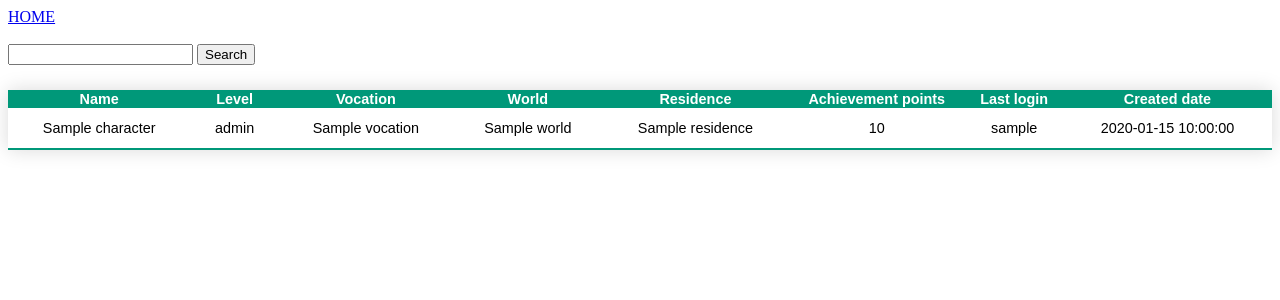
After one commit to Dharel41/tibiacompendium, a Flask app: template templates/character.html in a window 1280 px wide. The commit adds this page. Shown: the top 300 px of the page. Run offline with Flask 3, Linux system fonts and the light colour scheme; the template is opened without the code that fills it: most values are stand-ins (such as "Sample title", 1, 10 or a date in 2020).

Commit message:
character api
get character info from tibia API

```diff
--- a/__init__.py
+++ b/__init__.py
@@ -1,12 +1,12 @@
 from flask import Flask, render_template
 from tibiacompendium.city.views import city
-from tibiacompendium.country.views import country
+from tibiacompendium.character.views import character
 
 app = Flask(__name__)
 app.url_map.strict_slashes = False
 
 app.register_blueprint(city)
-app.register_blueprint(country)
+app.register_blueprint(character)
 
 
 @app.route('/')
--- /dev/null
+++ b/templates/character.html
@@ -0,0 +1,38 @@
+<link rel="stylesheet" href="{{ url_for('static', filename='style.css') }}">
+
+<a href="{{ url_for('home') }}">HOME</a>
+
+<br><br>
+{% block content %}
+  <form method="get">
+    <input name="search" id="search" required>
+    <input type="submit" value="Search">
+  </form>
+{% endblock %}
+
+
+<table class="styled-table">
+    <thead>
+        <tr>
+            <th>Name</th>
+            <th>Level</th>
+            <th>Vocation</th>
+            <th>World</th>
+            <th>Residence</th>
+            <th>Achievement points</th>
+            <th>Last login</th>
+            <th>Created date</th>
+        </tr>
+    </thead>
+        {% for character in characters%}
+        <td>{{character['name']}}</td>
+        <td>{{character['level']}}</td>
+        <td>{{character['vocation']}}</td>
+        <td>{{character['world']}}</td>
+        <td>{{character['residence']}}</td>
+        <td>{{character['achievement_points']}}</td>
+        <td>{{character['last_login']}}</td>
+        <td>{{character['created']}}</td>
+        </tr>
+        {% endfor %}
+</table>
--- a/templates/home.html
+++ b/templates/home.html
@@ -1,6 +1,11 @@
 <link rel="stylesheet" href="{{ url_for('static', filename='home_style.css') }}">
 <div class="grid-container">
+
     <a href="{{ url_for('city.render_cities_template') }}">
         <div class="grid-item">CITIES</div>
     </a>
+    <a href="{{ url_for('character.render_character_template') }}">
+        <div class="grid-item">CHARACTERS</div>
+    </a>
+
 </div>
```
Also changed, not shown: character/views.py (added, +45 -0 lines).
